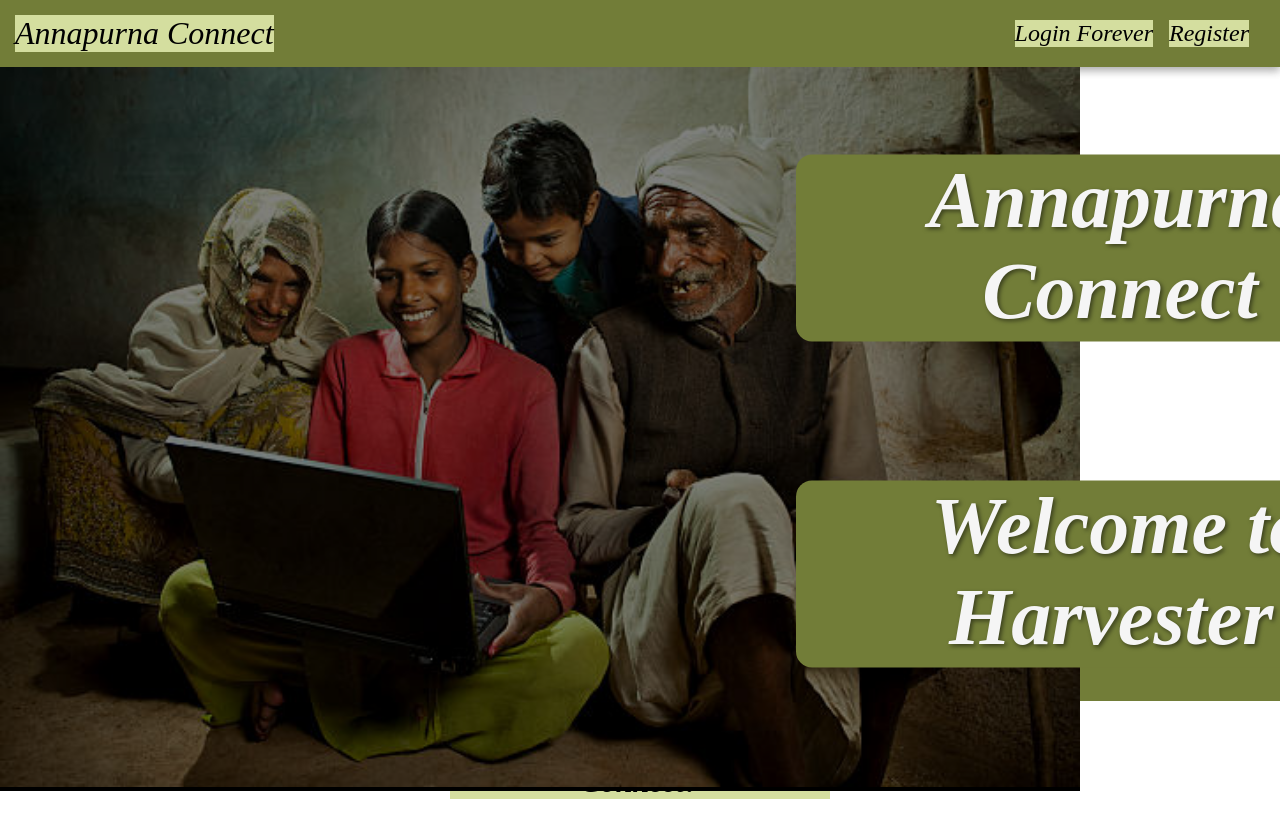
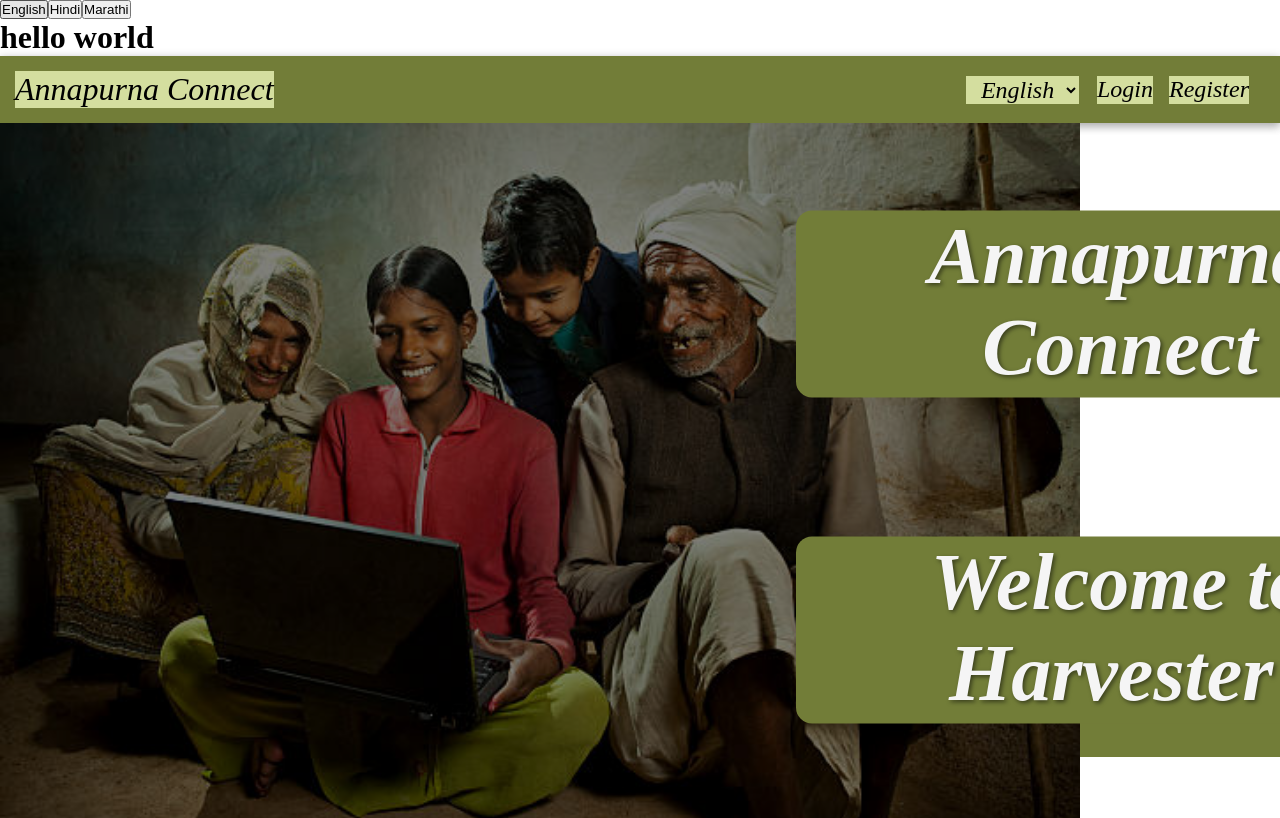
Before and after one commit to Retikatelang23/Annapurna-Connect-V1, a React (Create React App) app in the folder client/: page / in a window 1280 px wide. Shown: the top 818 px of the page. Built offline with nearby package versions, Linux system fonts and the light colour scheme.

Commit message:
Language Translator Added

```diff
--- a/client/src/App.js
+++ b/client/src/App.js
@@ -5,9 +5,15 @@ import LoginPage from "./components/LoginCredencials/index";
 import Register from "./components/RegisterCredentials/index";
 import LandingPage from "../src/components/landing/LandingPage"
 import RealTime from "./components/landing/RealTime";
+import "../../client/src/components/languageTranslator/i18n.js"
+import { useTranslation } from "react-i18next";
+import LanguageSelector from "./components/languageTranslator/LanguageSelector.js";
 function App() {
+  const {t} = useTranslation()
   return (
     <div className="app-wrapper">
+      <LanguageSelector/>
+      <h1>{t("greeting")}</h1>
         <Routes>
           <Route path="/" element={<HomePage />} />
           <Route path="/login" element={<LoginPage/>} />
--- a/client/src/components/home/Navbar.js
+++ b/client/src/components/home/Navbar.js
@@ -1,7 +1,24 @@
 import React from "react";
 import "../../styles/Navbar.css";
 import { Link } from "react-router-dom";
+import { useState } from "react";
+import { useTranslation } from "react-i18next";
+
+
 const Navbar = () => {
+
+  const [selectedOption, setSelectedOption] = useState('');
+  const { i18n } = useTranslation();
+
+  const handleOptionChange = (event) => {
+    setSelectedOption(event.target.value);
+    i18n.changeLanguage(event.target.value);
+  };
+
+  // const changeLanguage = (selectedOption) => {
+  //   i18n.changeLanguage(selectedOption);
+  // }
+
   return (
     <div className="navbar-main">
       <div className="container">
@@ -9,8 +26,20 @@ const Navbar = () => {
           <h1>Annapurna Connect</h1>
         </div>
         <ul className="nav-list" id="navList">
+
+          <li className="nav-dropdown">
+            <select className="dropbtn" value={selectedOption} onChange={handleOptionChange}>
+                <option value="en">English</option>
+                <option value="hi">Hindi</option>
+                <option value="mr">Marathi</option>
+              </select>
+          </li>
+
+          <li>
+            <Link to="/login"></Link>
+          </li>
           <li className="nav-item">
-            <Link to="/login">Login Forever</Link>
+            <Link to="/login">Login</Link>
           </li>
           <li className="nav-item">
             <Link to="/signup">Register</Link>
--- a/client/src/components/landing/MainNavbar.js
+++ b/client/src/components/landing/MainNavbar.js
@@ -13,7 +13,7 @@ const MainNavbar = () => {
         </div>
         <ul className="nav-list" id="navList">
           <li className="nav-item">
-            <Link to="/landingpage">Home Page</Link>
+            <Link to="/landingpage">Home</Link>
           </li>
           <li className="nav-item">
             <Link to="/myproducts">My Products</Link>
--- a/client/src/components/landing/RealTime.js
+++ b/client/src/components/landing/RealTime.js
@@ -1,24 +1,24 @@
-import React, { useEffect, useState } from 'react'
+import React from 'react'
 
 const RealTime = () => {
 
-    const [myData, setMyData] = useState([]);
+  //   const [myData, setMyData] = useState([]);
 
-    useEffect( () => {
-        fetch('https://cors-anywhere.herokuapp.com/https://vegetablemarketprice.com/api/dataapi/market/maharashtra/daywisedata?date=2024-03-15')
-  .then(response => response.json())
-  .then(data => console.log(data))
-  .catch(error => console.error('Error fetching data:', error));
-    }, [])
+  //   useEffect( () => {
+  //       fetch('https://cors-anywhere.herokuapp.com/https://vegetablemarketprice.com/api/dataapi/market/maharashtra/daywisedata?date=2024-03-15')
+  // .then(response => response.json())
+  // .then(data => console.log(data))
+  // .catch(error => console.error('Error fetching data:', error));
+  //   }, [])
   return (
     <div>
-      <table>
+      {/* <table>
         <ul>
             {myData.map((vegetableprice, price) => (
                 <li key={price}>{vegetableprice.id} | {vegetableprice.name}</li>
             ))}
         </ul>
-      </table>
+      </table> */}
     </div>
   )
 }
--- /dev/null
+++ b/client/src/components/languageTranslator/LanguageSelector.js
@@ -0,0 +1,35 @@
+import { useTranslation } from "react-i18next";
+
+const languages = [
+  { code: "en", lang: "English" },
+  { code: "hi", lang: "Hindi" },
+  { code: "mr", lang: "Marathi" },
+];
+
+const LanguageSelector = () => {
+  const { i18n } = useTranslation();
+
+  const changeLanguage = (lng) => {
+    i18n.changeLanguage(lng);
+  }
+
+
+
+  return (
+    <div className="btn-container">
+      {languages.map((lng) => {
+        return (
+          <button
+            className={lng.code === i18n.languages ? "selected" : ""}
+            key={lng.code}
+            onClick={() => changeLanguage(lng.code)}
+          >
+            {lng.lang}
+          </button>
+        );
+      })}
+    </div>
+  );
+};
+
+export default LanguageSelector;
--- /dev/null
+++ b/client/src/components/languageTranslator/i18n.js
@@ -0,0 +1,27 @@
+import i18n from "i18next"
+import LanguageDetector from "i18next-browser-languagedetector"
+import {initReactI18next} from "react-i18next"
+
+i18n
+.use(LanguageDetector).use(initReactI18next).init({
+    debug: true,
+    fallbackLng: "en",
+    lng: "en",
+    resources: {
+        en: {
+            translation: {
+                greeting: "hello world"
+            }
+        },
+        hi: {
+            translation: {
+                greeting: "नमस्ते दुनिया"
+            }
+        },
+        mr: {
+            translation: {
+                greeting: "नमस्कार मित्रांनो"
+            }
+        }
+    }
+})
--- a/client/src/styles/Navbar.css
+++ b/client/src/styles/Navbar.css
@@ -21,6 +21,19 @@
   font-weight: 100;
   background-color: rgb(212, 222, 159);
   font-style: italic;
+}
+
+.dropbtn{
+  margin-right: 0rem; /* Adjust spacing between list items */
+  font-size: 1.5rem; /* Adjust font size as needed */
+  cursor: pointer;
+  background-color: rgb(212, 222, 159);
+  border: none;
+  font-style: italic;
+  font-family: 'crossorigin';
+  padding-right: 3%;
+  align-items: center;
+  padding-left: 11%;
 }
 
 .nav-list {
```
Also changed, not shown: client/package.json (+6 -2 lines), 1 other file (tests, documents, lock files or other folders).
